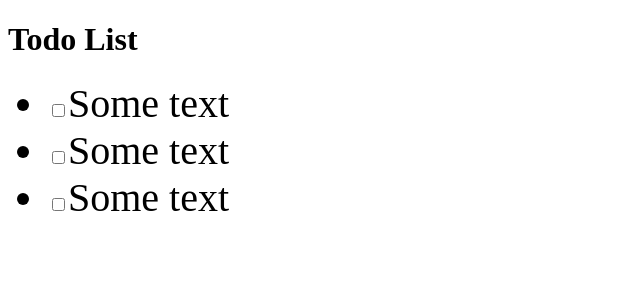
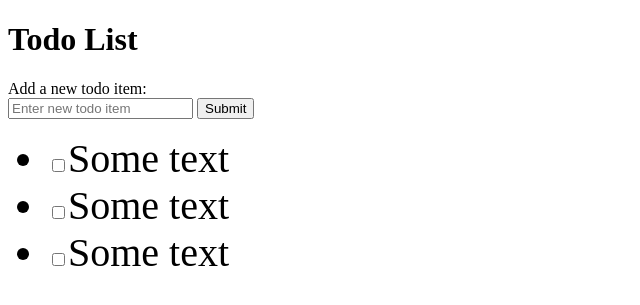
Before and after one commit to hafizecim/A1_OOP_Todo_App_Python, a Flask app: page / in a window 1280 px wide. Shown: the top 305 px of the page, without its empty margins (0-640 px from the left). Run offline with Flask 3, Linux system fonts and the light colour scheme.

Commit message:
index.html V3 Post

```diff
--- a/app.py
+++ b/app.py
@@ -1,10 +1,28 @@
 from flask import Flask, render_template, request
+from flask_sqlalchemy import SQLAlchemy
+
 
 app = Flask(__name__)
+
+app.config['SQLALCHEMY_DATABASE_URI'] = 'sqlite:///todo.db'
+
+db = SQLAlchemy(app)
+
+class Todo(db.Model):
+    id = db.Column(db.Integer, primary_key=True)
+    text = db.Column(db.String(200))
+    complete = db.Column(db.Boolean)
 
 @app.route('/')
 def index():
     return render_template('index.html')
 
+@app.route('/add', methods=['POST'])
+def add():
+
+
+    return '<h1>{}</h1>'.format(request.form['todoitem'])
+
 if __name__ == '__main__':
+
     app.run(debug=True)
--- a/templates/index.html
+++ b/templates/index.html
@@ -6,10 +6,18 @@
 </head>
 <body>
     <h1>Todo List</h1>
+    <div>Add a new todo item:
+        <form action = "/add" method="POST">
+            <input type="text"  name="todoitem" placeholder="Enter new todo item">
+            <input type="submit">
+        </form>
+    </div>
+    <div>
     <ul>
         <li style="font-size: 30pt"><input type  = "checkbox">Some text</li>
         <li style="font-size: 30pt"><input type  = "checkbox">Some text</li>
         <li style="font-size: 30pt"><input type  = "checkbox">Some text</li>
     </ul>
+    </div>
 </body>
 </html>
```
Also changed, not shown: ReadMe.md.
